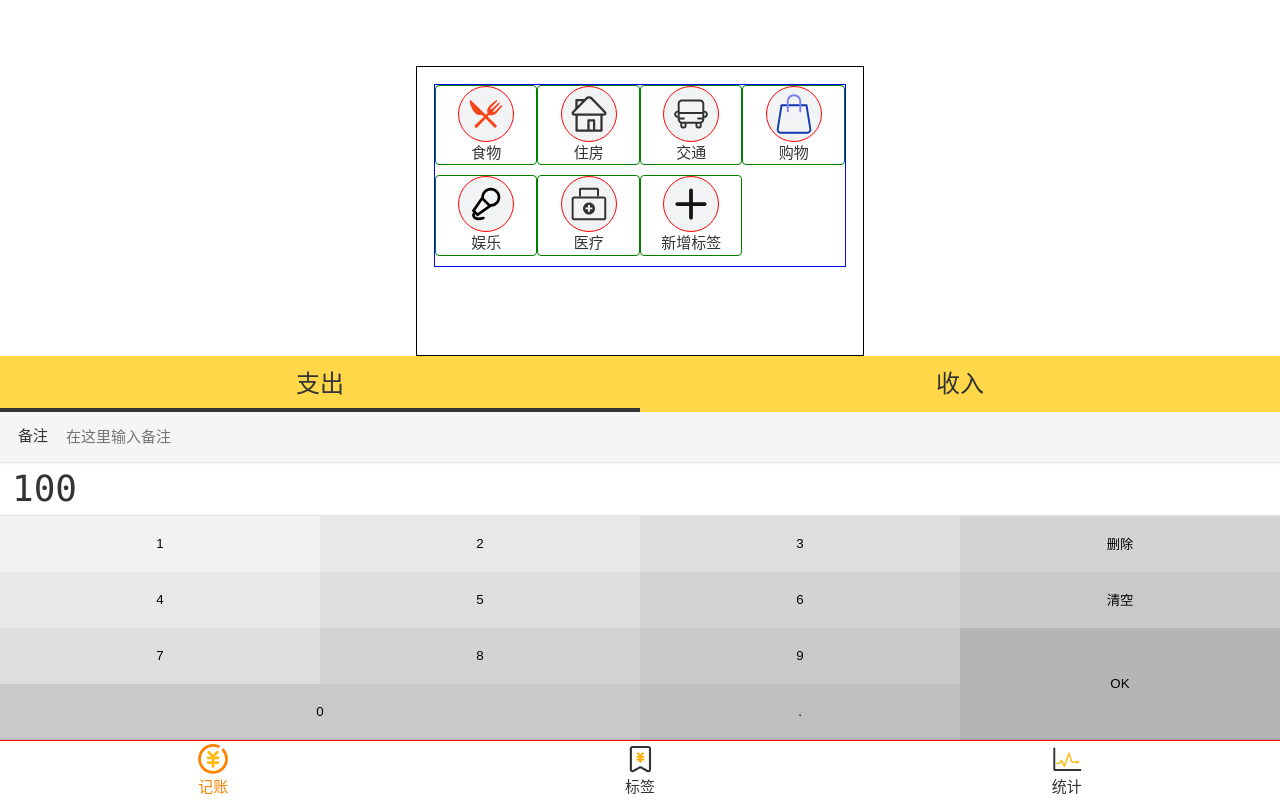
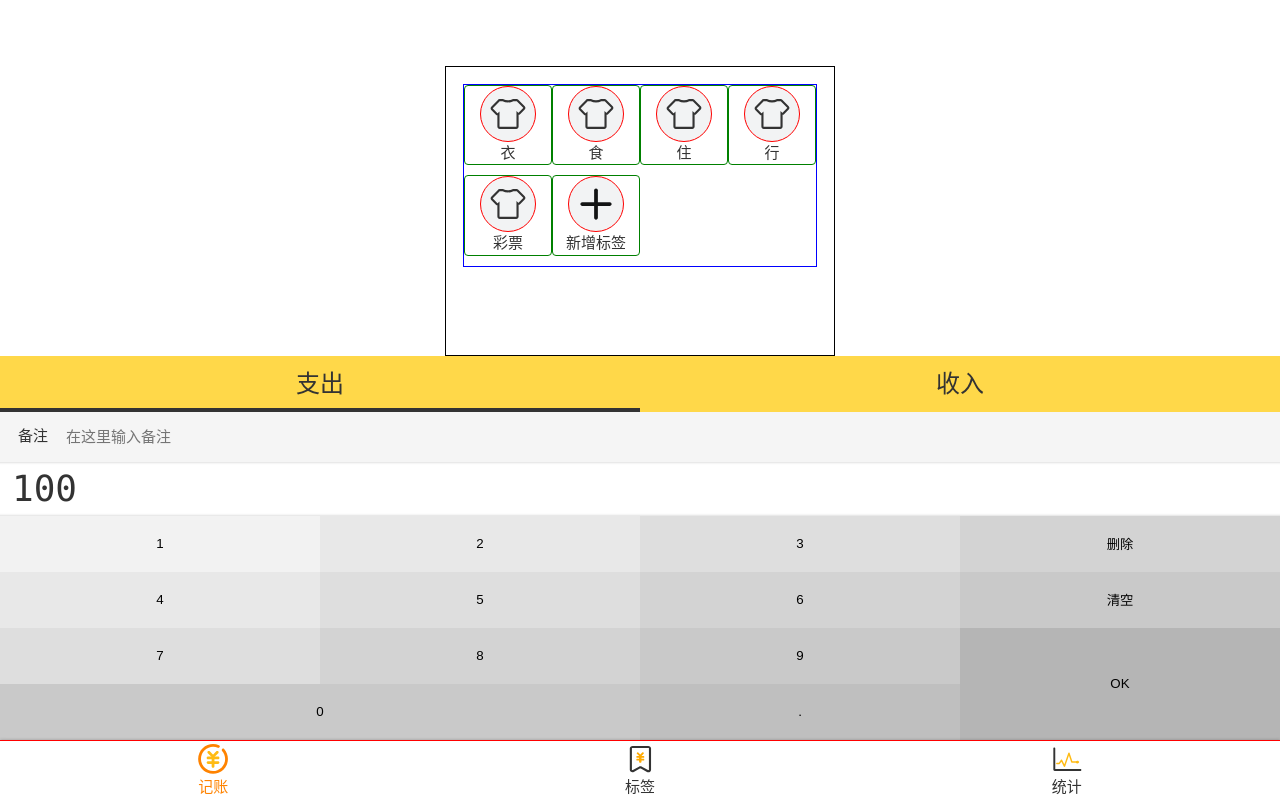
Before and after one commit to sherryYYX/money-react-code, a Vue app: page /#/money in a window 1280 px wide. Built offline with nearby package versions, Linux system fonts and the light colour scheme.

Commit message:
可以选中或取消tag

```diff
--- a/src/components/Money/Tags.vue
+++ b/src/components/Money/Tags.vue
@@ -1,49 +1,36 @@
 <template>
   <div class="tags">
     <ul class="current">
-      <li v-for="tag in dataSource" :key="tag">
-        <div class="iconWrap">
+      <li v-for="tag in dataSource" :key="tag" @click="toggle(tag)">
+        <div class="iconWrap" :class="{selected:selectedTags.indexOf(tag)>=0}">
           <Icon name="clothes"/>
         </div>
-        <span ></span>
         {{tag}}
       </li>
-      <li>
-        <div class="iconWrap">
-          <Icon name="tableware"/>
-        </div>
-        <span>食物</span>
-      </li>
-      <li>
-        <div class="iconWrap">
-          <Icon name="housing"/>
-        </div>
-        <span>住房</span>
-      </li>
-      <li>
-        <div class="iconWrap">
-          <Icon name="traffic"/>
-        </div>
-        <span>交通</span>
-      </li>
-      <li>
-        <div class="iconWrap">
-          <Icon name="shopping"/>
-        </div>
-        <span>购物</span>
-      </li>
-      <li>
-        <div class="iconWrap">
-          <Icon name="play"/>
-        </div>
-        <span>娱乐</span>
-      </li>
-      <li>
-        <div class="iconWrap">
-          <Icon name="medical"/>
-        </div>
-        <span>医疗</span>
-      </li>
+<!--      <li>-->
+<!--        <div class="iconWrap">-->
+<!--          <Icon name="tableware"/>-->
+<!--        </div>-->
+<!--        <span>食物</span>-->
+<!--      </li>-->
+<!--      <li>-->
+<!--        <div class="iconWrap">-->
+<!--          <Icon name="housing"/>-->
+<!--        </div>-->
+<!--        <span>住房</span>-->
+<!--      </li>-->
+<!--      <li>-->
+<!--        <div class="iconWrap">-->
+<!--          <Icon name="traffic"/>-->
+<!--        </div>-->
+<!--        <span>交通</span>-->
+<!--      </li>-->
+<!--      <li>-->
+<!--        <div class="iconWrap">-->
+<!--          <Icon name="shopping"/>-->
+<!--        </div>-->
+<!--        <span>购物</span>-->
+<!--      </li>-->
       <li>
         <div class="iconWrap">
           <Icon name="add"/>
@@ -63,6 +50,14 @@
   export default class NumberPad extends Vue {
     @Prop() dataSource: string[] | undefined;
     selectedTags: string[] = [];
+    toggle(tag: string){
+      const index = this.selectedTags.indexOf(tag);
+      if(index>=0){
+        this.selectedTags.splice(index,1)
+      }else {
+        this.selectedTags.push(tag)
+      }
+    }
   }
 </script>
 
@@ -97,9 +92,6 @@
         padding: 0 0;
         position: relative;
         margin-bottom: 10px;
-        > span{
-
-        }
         .iconWrap{
           display: flex;
           border: 1px solid red;
@@ -110,6 +102,9 @@
           justify-content: center;
           align-items: center;
           flex-direction: column;
+          &.selected{
+            background: #ffe901;
+          }
           .icon{
             height: 40px;
             width: 40px;
--- a/src/views/Money.vue
+++ b/src/views/Money.vue
@@ -4,7 +4,7 @@
         <NumberPad/>
         <Notes/>
         <Types/>
-        <Tags />
+        <Tags :data-source="tags"/>
       </Layout>
   </div>
 </template>
@@ -17,7 +17,11 @@
   export default {
     name: 'Money',
     components: {Tags, Types, Notes, NumberPad},
-
+    data() {
+      return {
+        tags: ['衣', '食', '住', '行', '彩票']
+      }
+    }
   };
 </script>
 
```
